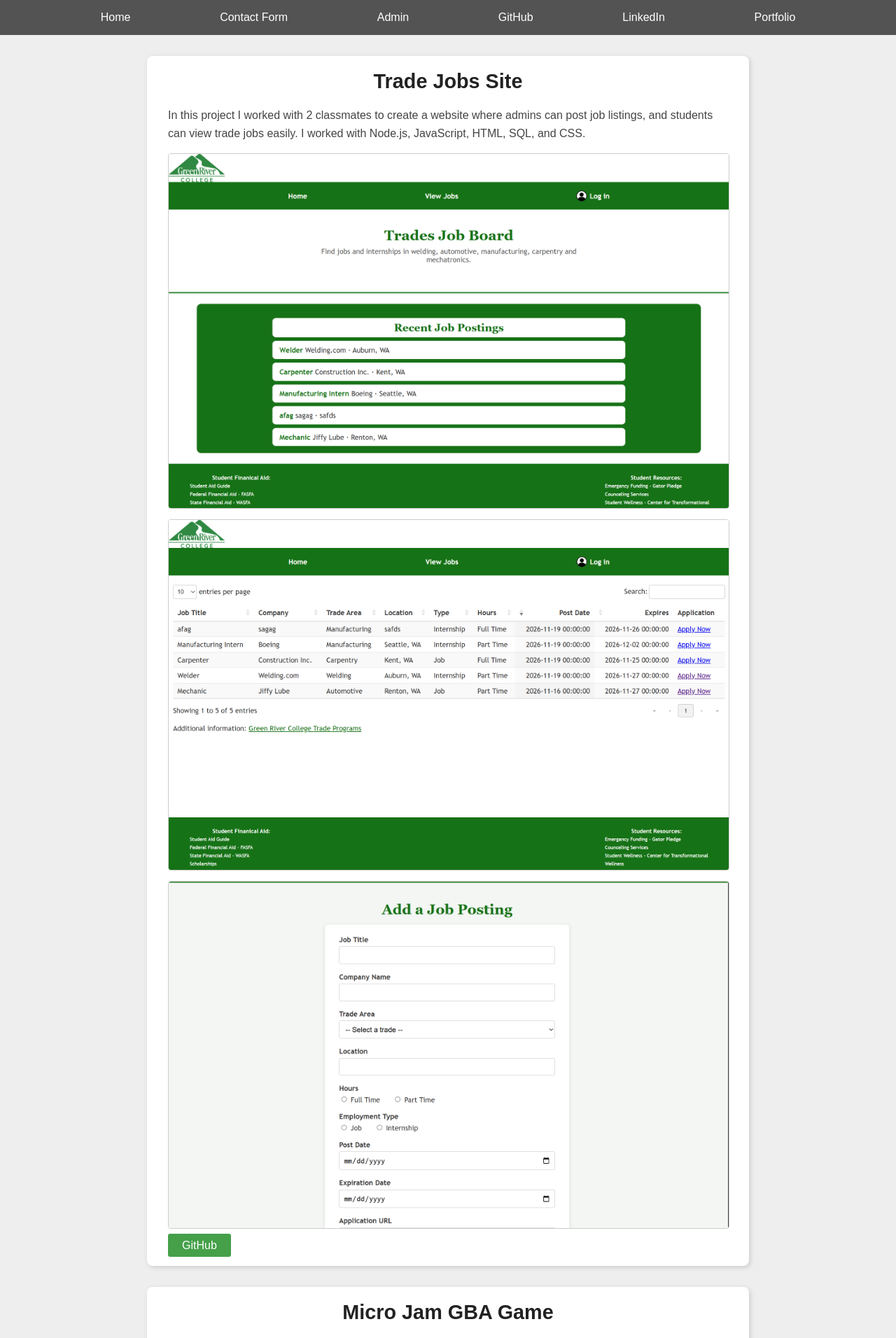
After one commit to ConMan2O/contact-form, a Node server app: page /portfolio in a window 1280 px wide. The commit adds this page. Shown: the top 1912 px of the page at 70% size. Run offline with Node 20, Linux system fonts and the light colour scheme.

Commit message:
Added Portfolio and server validation

```diff
--- a/app.js
+++ b/app.js
@@ -7,6 +7,9 @@ import mysql2 from 'mysql2';
 // Import .env
 import dotenv from 'dotenv';
 dotenv.config();
+
+// Import server-side validation
+import {validateForm} from './validation.js';
 
 
 // Create a connection pool to the MySQL database
@@ -49,6 +52,11 @@ app.get('/confirm', (req, res) => {
     res.render('confirm');
 });
 
+// Define the portfolio path
+app.get('/portfolio', (req, res) => {
+    res.render('portfolio');
+});
+
 
 // Form submission route
 app.post('/submit', async (req, res) => {
@@ -56,6 +64,13 @@ app.post('/submit', async (req, res) => {
     contact.timestamp = new Date();
 
     contact.mailing = contact.mailing ? 1 : 0;
+
+    const valid = validateForm(contact);
+    if(!valid.isValid){
+        console.log(valid);
+        res.render('home', {errors: valid.errors});
+        return;
+    }
 
     const sql = `INSERT INTO contacts
         (first, last, job, company, linkedin, email, meet, other, message, mailing, format)
--- /dev/null
+++ b/public/portfolio.css
@@ -0,0 +1,40 @@
+.project {
+  max-width: 800px;
+  margin: 30px auto;
+  padding: 20px 30px;
+  background: white;
+  border-radius: 8px;
+  box-shadow: 2px 2px 6px #ccc;
+}
+
+.project h1 {
+  text-align: center;
+  font-size: 1.8rem;
+  margin-top: 0;
+}
+
+.project p {
+  line-height: 1.6;
+  color: #444;
+}
+
+.project img {
+  display: block;
+  max-width: 100%;
+  height: auto;
+  margin: 15px 0;
+  border: 1px solid #ccc;
+  border-radius: 4px;
+}
+
+.project a {
+  padding: 8px 20px;
+  background-color: #45a049;
+  color: white;
+  text-decoration: none;
+  border-radius: 3px;
+}
+
+.project a:hover {
+  background-color: green;
+}
--- /dev/null
+++ b/validation.js
@@ -0,0 +1,37 @@
+export function validateForm(data){
+    console.log("Validating...");
+    console.log(data);
+
+
+    const errors = [];
+
+    // validate first name
+    if (!data.first || data.first.trim() === "") {
+        errors.push("First name is required.");
+    }
+    // validate last name
+    if (!data.last || data.last.trim() === "") {
+        errors.push("Last name is required.");
+    }
+
+    // validate where we met
+    const validMeet = ['School', 'Hackathon', 'Conference', 'Other'];
+    if (!validMeet.includes(data.meet)) {
+        errors.push("Select how we met.");
+    }
+
+    // validate format
+    if (data.mailing) {
+        const validFormat = ['html', 'text'];
+        if (!validFormat.includes(data.format)) {
+            errors.push("Select a valid email format.");
+        }
+    }
+
+    console.log(errors);
+    return{
+        isValid: errors.length === 0,
+        errors
+    };
+
+}
--- a/views/partials/navigation.ejs
+++ b/views/partials/navigation.ejs
@@ -14,6 +14,7 @@
   <a href="/admin">Admin</a>
   <a href="https://github.com/ConMan2O/contact-form" target="_blank">GitHub</a>
   <a href="https://www.linkedin.com/in/connor-stimpson-dev/" target="_blank">LinkedIn</a>
+  <a href="/portfolio">Portfolio</a>
 </nav>
 
 
--- /dev/null
+++ b/views/portfolio.ejs
@@ -0,0 +1,42 @@
+<!DOCTYPE html>
+<html lang="en">
+<head>
+    <meta charset="UTF-8">
+    <meta name="viewport" content="width=device-width, initial-scale=1.0">
+    <title>Portfolio</title>
+    <link rel="icon" href="images/favicon.png">
+    <link rel="stylesheet" href="styles.css">
+    <link rel="stylesheet" href="portfolio.css">
+</head>
+<body>
+    <%- include('partials/navigation') %>
+    <div class="project">
+        <h1>Trade Jobs Site</h1>
+        <p>In this project I worked with 2 classmates to create a website
+            where admins can post job listings, and students can view trade jobs easily.
+            I worked with Node.js, JavaScript, HTML, SQL, and CSS.
+        </p>
+
+        <img src="images\Trade Board\trades-home.png" alt="Home Page of Trades Site">
+        <img src="images\Trade Board\trades-jobs.png" alt="Trades Site Jobs">
+        <img src="images\Trade Board\trades-add-job.png" alt="Trades Site Add Job Page">
+
+        <a href="https://github.com/KevinFG02/trade-application" target="_blank">GitHub</a>
+
+    </div>
+
+        <div class="project">
+        <h1>Micro Jam GBA Game</h1>
+        <p>I worked with 2 partners to create the game called "Shark Dodge" in this MicroJam
+            mini game. We used Butano to create the game in C++. I worked on making sprites and animations,
+            as well as using OOP to make players and enemies.
+        </p>
+
+        <img src="images\MicroJam\microjam-home.png" alt="MicroJam Home Page">
+        <img src="images\MicroJam\microjam-game.png" alt="MicroJam Game">
+
+        <a href="https://github.com/ConMan2O/microjamC24" target="_blank">GitHub</a>
+
+    </div>
+</body>
+</html>
```
Also changed, not shown: public/images/MicroJam/microjam-game.png (added), public/images/MicroJam/microjam-home.png (added), public/images/Trade Board/trades-add-job.png (added), public/images/Trade Board/trades-home.png (added), public/images/Trade Board/trades-jobs.png (added).
